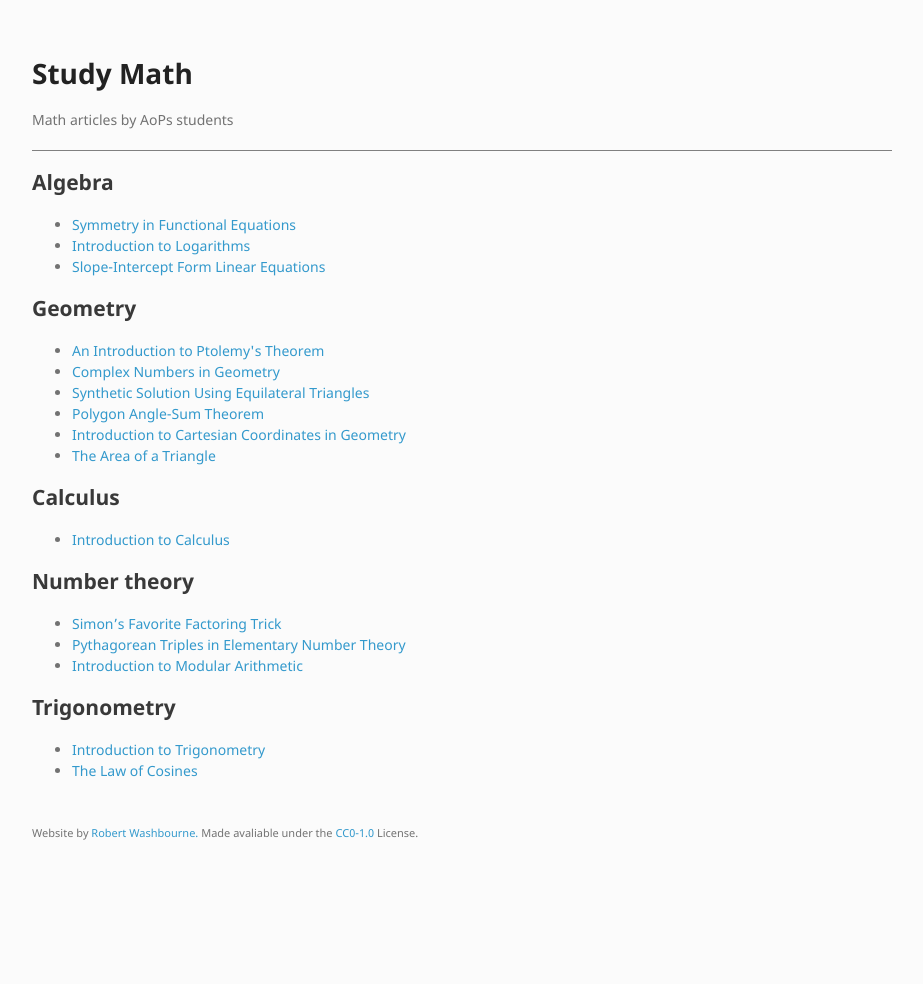
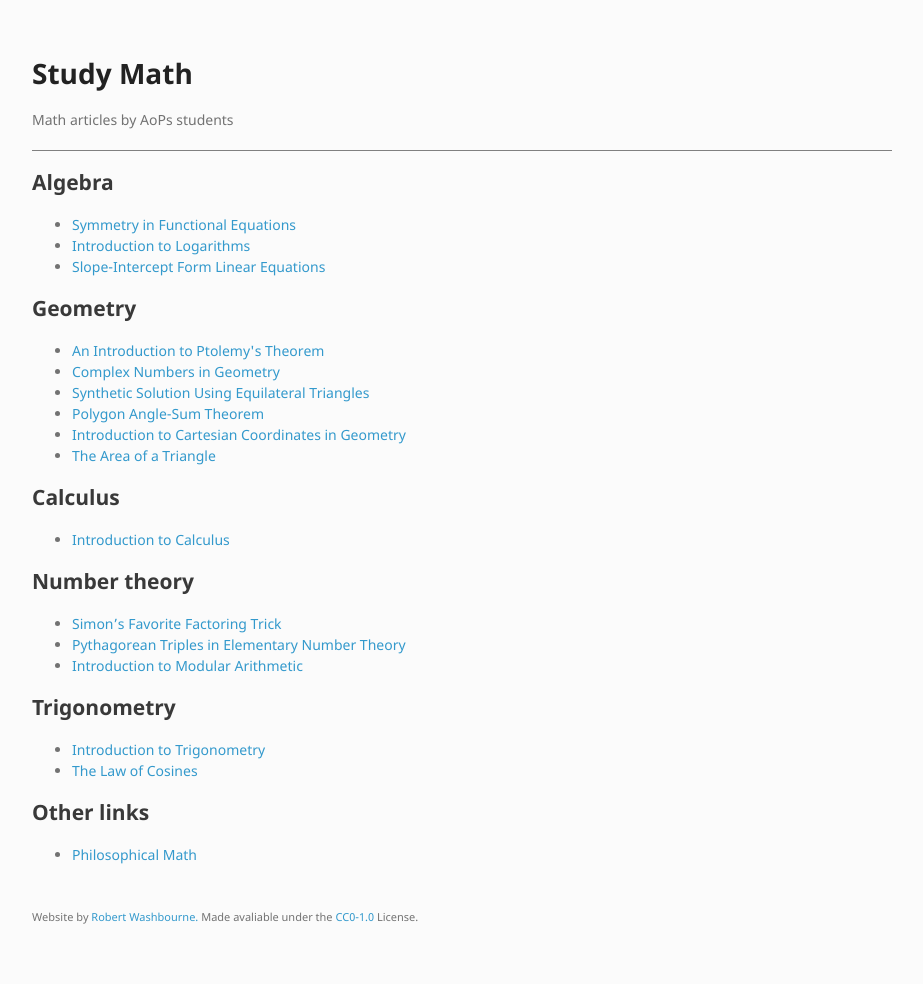
Before and after one commit to studymath/studymath.github.io, a Jekyll site: the page built from index.md, in a window 1280 px wide. Shown: the whole page, without its empty margins (178-1101 px from the left). Built offline with Jekyll 4.4.1, drawn with Linux system fonts in a browser that asks for light colours; nearby versions of some CDN libraries; our own code applies the rules of GitHub Pages for plain Markdown files; before the commit the page ends 900 px from its top, so only the background shows below that.

Commit message:
Update index.md

```diff
--- a/index.md
+++ b/index.md
@@ -9,3 +9,8 @@ title: Study Math
   {% endif %}{% endif %}{% endfor %}
   </ul>{% assign pages_list = nil %}{% assign group = nil %}
 {% endfor %}
+
+<h2 id="otherlinks">Other links</h2>
+<ul class="post-list">
+  <li><a href="https://philosophicalmath.wordpress.com/">Philosophical Math</a></li>
+</ul>
```
